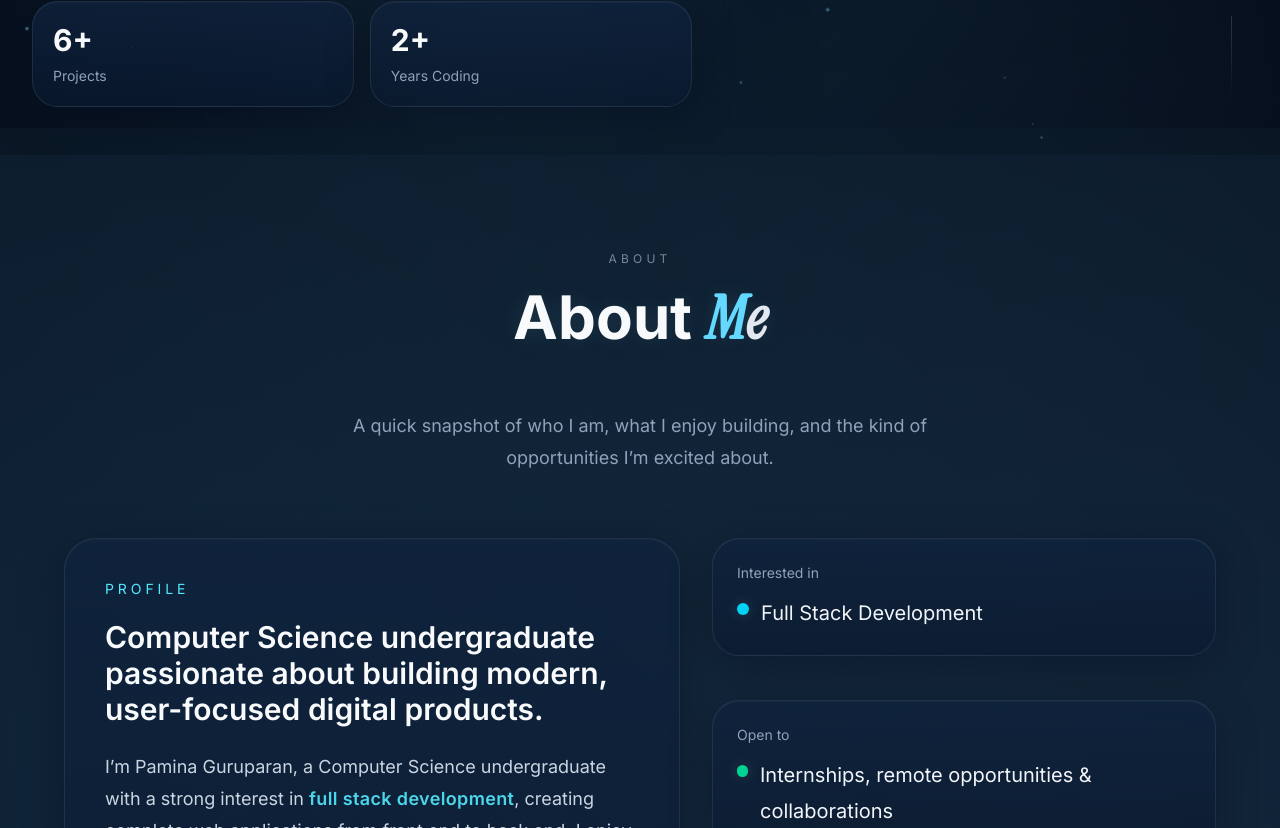
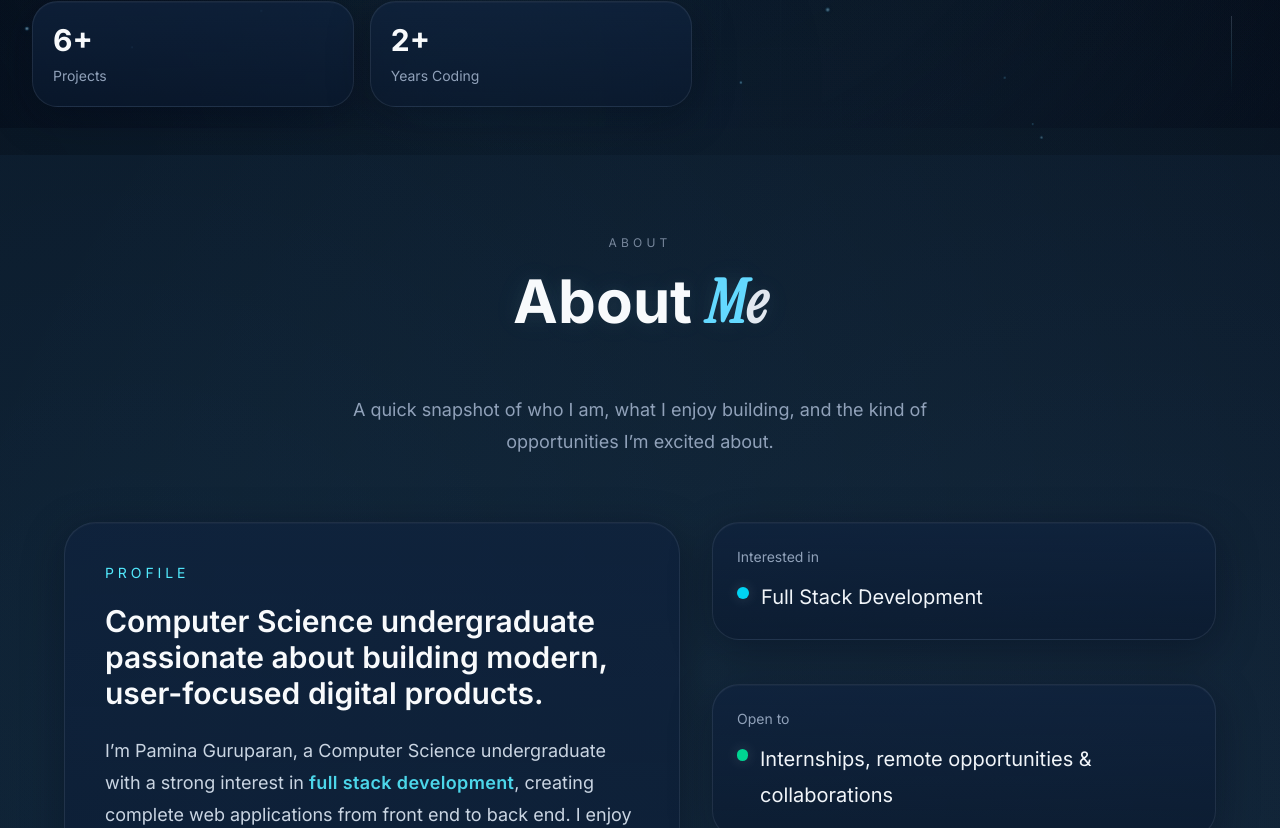
Before and after one commit to pamina-guru/pamina-portfolio, a React (Vite) app: page / in a window 1280 px wide. Shown: the part 672-1500 px from the top of the page. Built offline with nearby package versions, Linux system fonts and the light colour scheme.

Commit message:
Modified about section

```diff
--- a/src/components/About.jsx
+++ b/src/components/About.jsx
@@ -37,9 +37,12 @@ function About() {
   ];
 
   return (
-    <section id="about" className="section-shell scroll-mt-32 px-6 py-24">
+    <section
+      id="about"
+      className="section-shell scroll-mt-32 px-6 py-16 md:py-20"
+    >
       <ScrollReveal className="mx-auto max-w-6xl">
-        <div className="mb-16 text-center">
+        <div className="mb-14 text-center md:mb-16">
           <p className="section-kicker mb-4 text-xs">About</p>
 
           <h2 className="section-heading-glow overflow-visible pb-5 text-4xl font-bold leading-[1.15] text-slate-50 sm:text-5xl md:text-6xl">
@@ -72,7 +75,7 @@ function About() {
             <p className="mt-6 text-base leading-8 text-slate-300 md:text-lg">
               I’m Pamina Guruparan, a Computer Science undergraduate with a
               strong interest in{" "}
-              <span className="font-semibold text-cyan-300/90 tracking-[0.02em]">
+              <span className="font-semibold tracking-[0.02em] text-cyan-300/90">
                 full stack development
               </span>
               , creating complete web applications from front end to back end. I
@@ -83,7 +86,7 @@ function About() {
             <p className="mt-5 text-base leading-8 text-slate-400 md:text-lg">
               I’m especially interested in working with{" "}
               <span className="font-medium text-slate-200">teams</span>,
-              contributing to meaningful products, learning from collaboration
+              contributing to meaningful products, learning from collaboration,
               and growing through real-world development experiences.
             </p>
 
```
